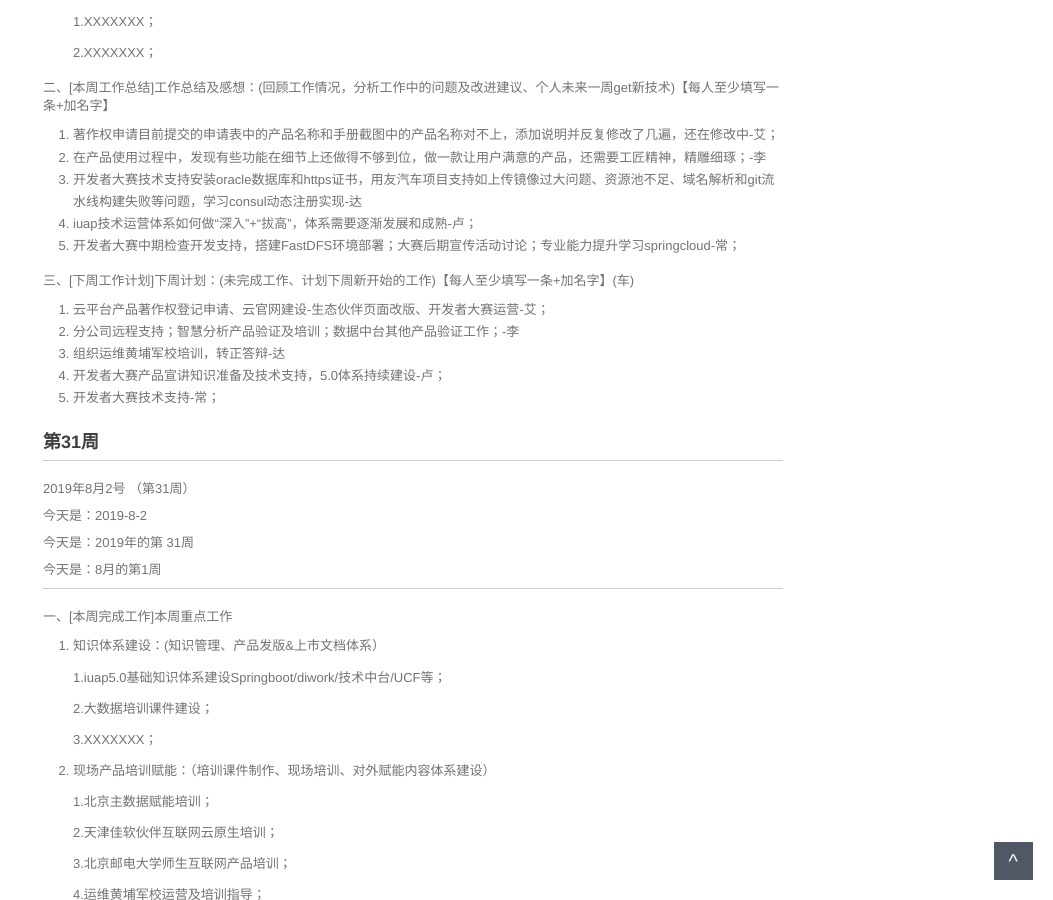
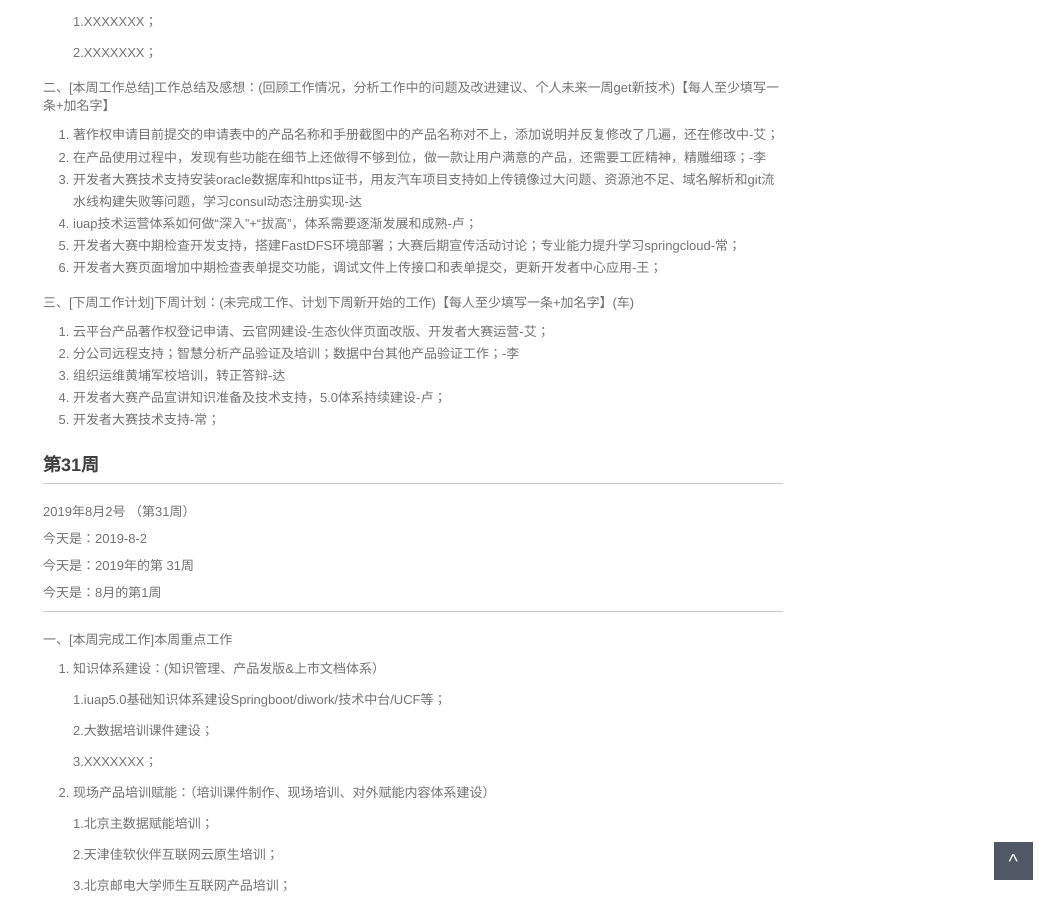
Before and after one commit to walllFlower/blog, a Jekyll site: the page built from _posts/2018-07-17-day_report_cxz.md, in a window 1280 px wide and 900 px high, scrolled down 1222 px. Shown: the whole window, without its empty margins (227-1280 px from the left). Built offline with Jekyll 4.4.1, drawn with Linux system fonts in a browser that asks for light colours; comment, search, counter and statistics services are not loaded.

Commit message:
Update 2018-07-17-day_report_cxz.md

```diff
--- a/_posts/2018-07-17-day_report_cxz.md
+++ b/_posts/2018-07-17-day_report_cxz.md
@@ -81,6 +81,7 @@ categories: 技术运营工作周报
 3. 开发者大赛技术支持安装oracle数据库和https证书，用友汽车项目支持如上传镜像过大问题、资源池不足、域名解析和git流水线构建失败等问题，学习consul动态注册实现-达
 4. iuap技术运营体系如何做“深入”+“拔高”，体系需要逐渐发展和成熟-卢；
 5. 开发者大赛中期检查开发支持，搭建FastDFS环境部署；大赛后期宣传活动讨论；专业能力提升学习springcloud-常；
+5. 开发者大赛页面增加中期检查表单提交功能，调试文件上传接口和表单提交，更新开发者中心应用-王；
 
 三、[下周工作计划]下周计划：(未完成工作、计划下周新开始的工作)【每人至少填写一条+加名字】(车)
 
```
